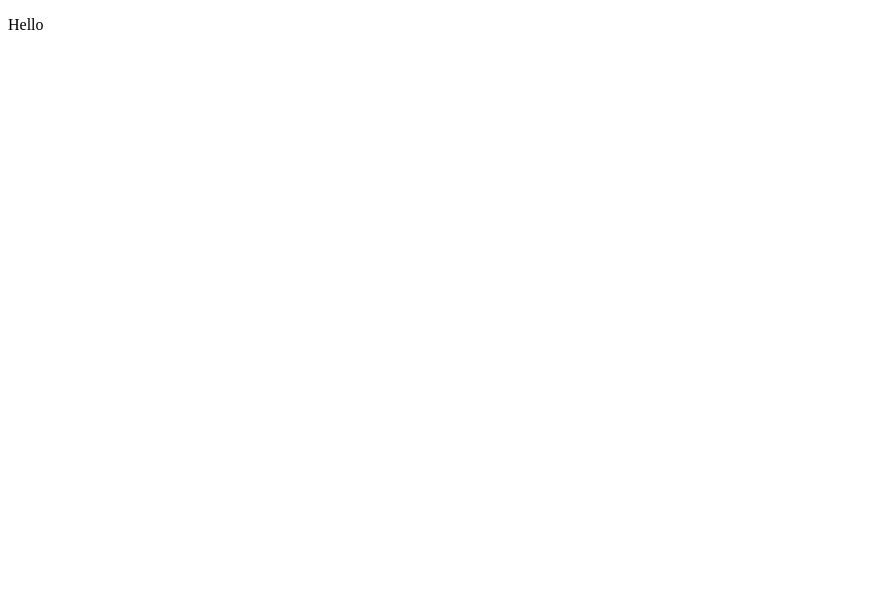
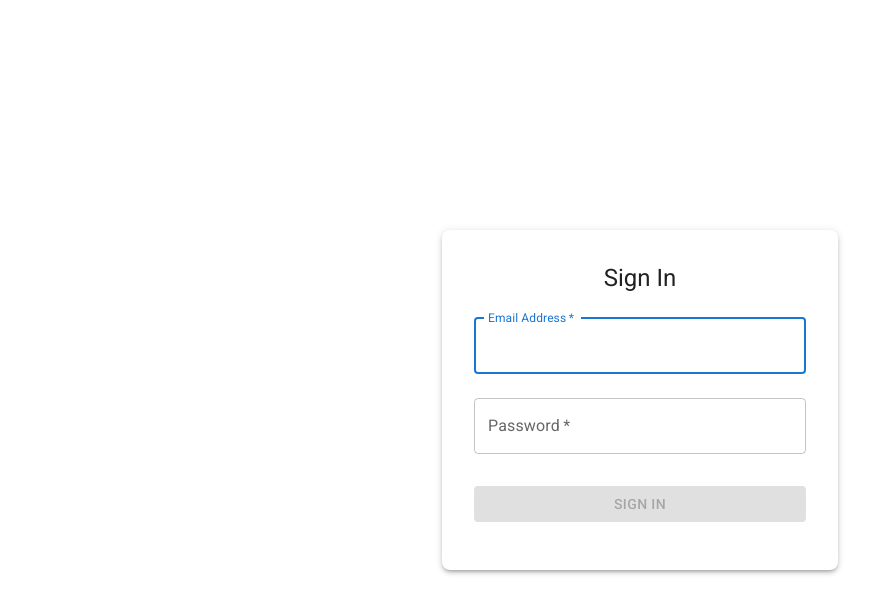
Before and after one commit to pavlozahryvyi/courses-platform, a React (Vite) app: page / in a window 1280 px wide. Shown: the top 614 px of the page, without its empty margins (0-894 px from the left). Built offline with nearby package versions, Linux system fonts and the light colour scheme.

Commit message:
feat: login form, login logic

```diff
--- a/package.json
+++ b/package.json
@@ -10,6 +10,11 @@
     "preview": "vite preview"
   },
   "dependencies": {
+    "@emotion/react": "^11.14.0",
+    "@emotion/styled": "^11.14.1",
+    "@fontsource/roboto": "^5.2.6",
+    "@mui/icons-material": "^7.3.1",
+    "@mui/material": "^7.3.1",
     "react": "^19.1.1",
     "react-dom": "^19.1.1"
   },
--- a/src/App.tsx
+++ b/src/App.tsx
@@ -1,5 +1,17 @@
-function App() {
-  return <p>Hello</p>;
-}
+import type { FC } from "react";
+import { Login } from "./features/login/login";
+import { CssBaseline } from "@mui/material";
+import { USER_EMAIL_KEY, USER_PASSWORD_KEY } from "./constants";
+import { CoursesList } from "./features/courses-list/courses-list";
 
-export default App;
+export const App: FC = () => {
+  const userEmail = localStorage.getItem(USER_EMAIL_KEY);
+  const userPassword = localStorage.getItem(USER_PASSWORD_KEY);
+
+  return (
+    <>
+      <CssBaseline />
+      {userEmail && userPassword ? <CoursesList /> : <Login />}
+    </>
+  );
+};
--- /dev/null
+++ b/src/constants/index.ts
@@ -0,0 +1,2 @@
+export const USER_EMAIL_KEY = "USER_EMAIL_KEY";
+export const USER_PASSWORD_KEY = "USER_PASSWORD_KEY";
--- /dev/null
+++ b/src/features/courses-list/courses-list.tsx
@@ -0,0 +1,5 @@
+import type { FC } from "react";
+
+export const CoursesList: FC = () => {
+  return <p>COURSES</p>;
+};
--- /dev/null
+++ b/src/features/login/login.tsx
@@ -0,0 +1,111 @@
+import {
+  Box,
+  Button,
+  Container,
+  Paper,
+  TextField,
+  Typography,
+} from "@mui/material";
+import { useState, type FC } from "react";
+import { USER_EMAIL_KEY, USER_PASSWORD_KEY } from "../../constants";
+import { validateEmail, validatePassword } from "./validators";
+
+export const Login: FC = () => {
+  const [email, setEmail] = useState("");
+  const [password, setPassword] = useState("");
+  const [emailError, setEmailError] = useState("");
+  const [passwordError, setPasswordError] = useState("");
+
+  const handleSubmit = (event: React.FormEvent) => {
+    event.preventDefault();
+
+    const emailError = validateEmail(email);
+
+    if (emailError) {
+      setEmailError(emailError);
+      return;
+    }
+
+    const passwordError = validatePassword(password);
+
+    if (passwordError) {
+      setPasswordError(passwordError);
+      return;
+    }
+
+    console.log("Email:", email);
+    console.log("Password:", password);
+
+    localStorage.setItem(USER_EMAIL_KEY, email);
+    localStorage.setItem(USER_PASSWORD_KEY, password);
+  };
+
+  return (
+    <Container
+      component="main"
+      maxWidth="xs"
+      sx={{
+        display: "flex",
+        height: "100vh",
+        alignItems: "center",
+        justifyContent: "center",
+      }}
+    >
+      <Paper elevation={3} sx={{ p: 4, width: "100%", borderRadius: 2 }}>
+        <Typography component="h1" variant="h5" align="center" gutterBottom>
+          Sign In
+        </Typography>
+
+        <Box component="form" onSubmit={handleSubmit} noValidate sx={{ mt: 1 }}>
+          <TextField
+            margin="normal"
+            required
+            fullWidth
+            id="email"
+            label="Email Address"
+            name="email"
+            autoComplete="email"
+            autoFocus
+            onChange={(e) => {
+              setEmail(e.target.value);
+              if (emailError) {
+                setEmailError(validateEmail(e.target.value));
+              }
+            }}
+            error={Boolean(emailError)}
+            helperText={emailError}
+          />
+
+          <TextField
+            margin="normal"
+            required
+            fullWidth
+            name="password"
+            label="Password"
+            type="password"
+            id="password"
+            autoComplete="current-password"
+            onChange={(e) => {
+              setPassword(e.target.value);
+              if (passwordError) {
+                setPasswordError(validatePassword(e.target.value));
+              }
+            }}
+            error={Boolean(passwordError)}
+            helperText={passwordError}
+          />
+
+          <Button
+            type="submit"
+            fullWidth
+            variant="contained"
+            sx={{ mt: 3, mb: 2 }}
+            disabled={!email || !password}
+          >
+            Sign In
+          </Button>
+        </Box>
+      </Paper>
+    </Container>
+  );
+};
--- /dev/null
+++ b/src/features/login/validators.ts
@@ -0,0 +1,15 @@
+export const validateEmail = (value: string): string => {
+  const regex = /^[^\s@]+@[^\s@]+\.[^\s@]+$/;
+  if (!regex.test(value)) {
+    return "Please enter a valid email address.";
+  }
+  return "";
+};
+
+export const validatePassword = (value: string): string => {
+  const regex = /^(?=.*[a-z])(?=.*[A-Z])(?=.*[!$%@]).{6,}$/;
+  if (!regex.test(value)) {
+    return "Password must be at least 6 characters, include uppercase, lowercase, and at least one special symbol (!, $, %, @).";
+  }
+  return "";
+};
--- a/src/main.tsx
+++ b/src/main.tsx
@@ -1,6 +1,10 @@
 import { StrictMode } from "react";
 import { createRoot } from "react-dom/client";
-import App from "./App.tsx";
+import { App } from "./App.tsx";
+import "@fontsource/roboto/300.css";
+import "@fontsource/roboto/400.css";
+import "@fontsource/roboto/500.css";
+import "@fontsource/roboto/700.css";
 
 createRoot(document.getElementById("root")!).render(
   <StrictMode>
```
Also changed, not shown: 1 other file (tests, documents, lock files or other folders).
